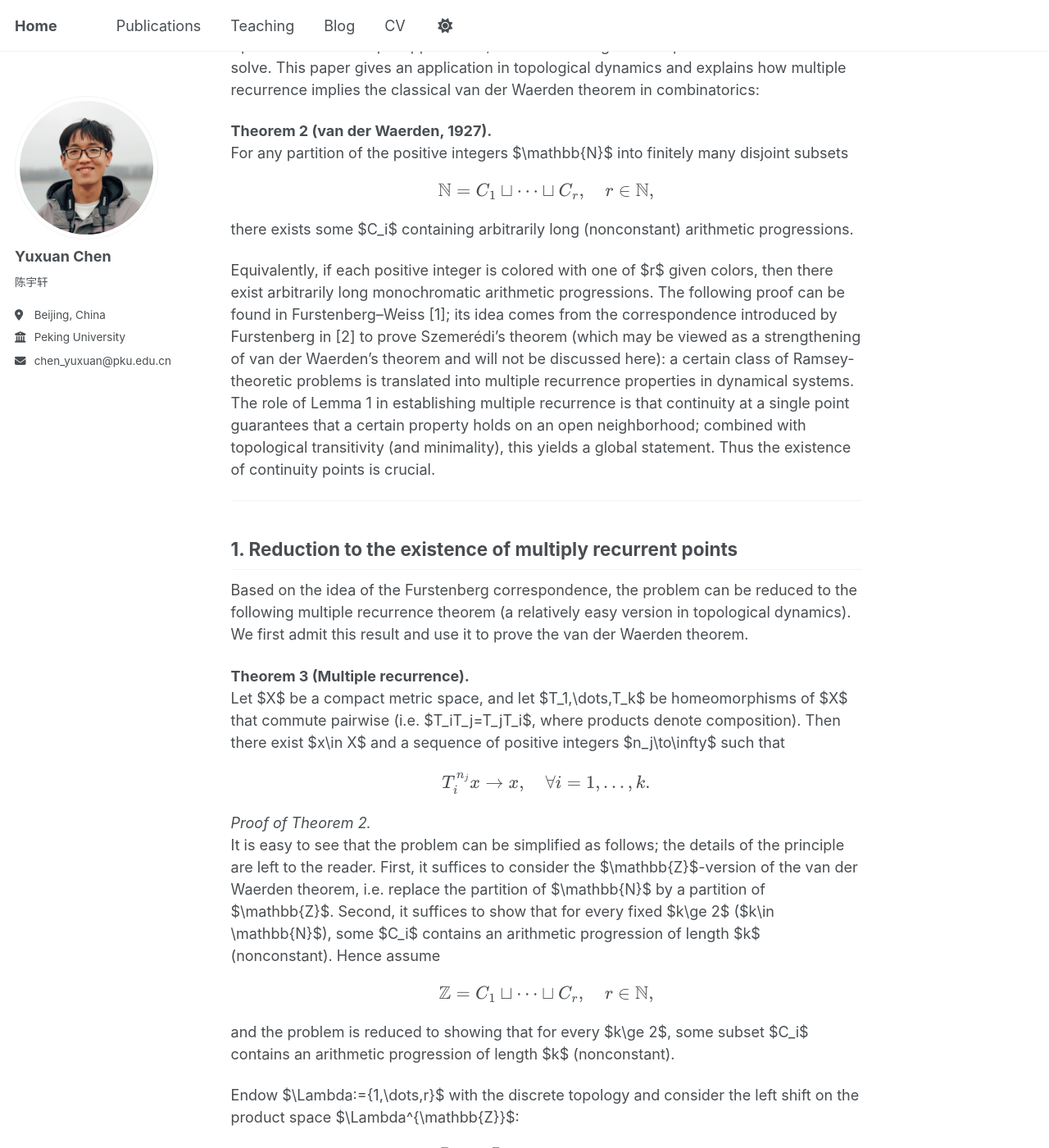
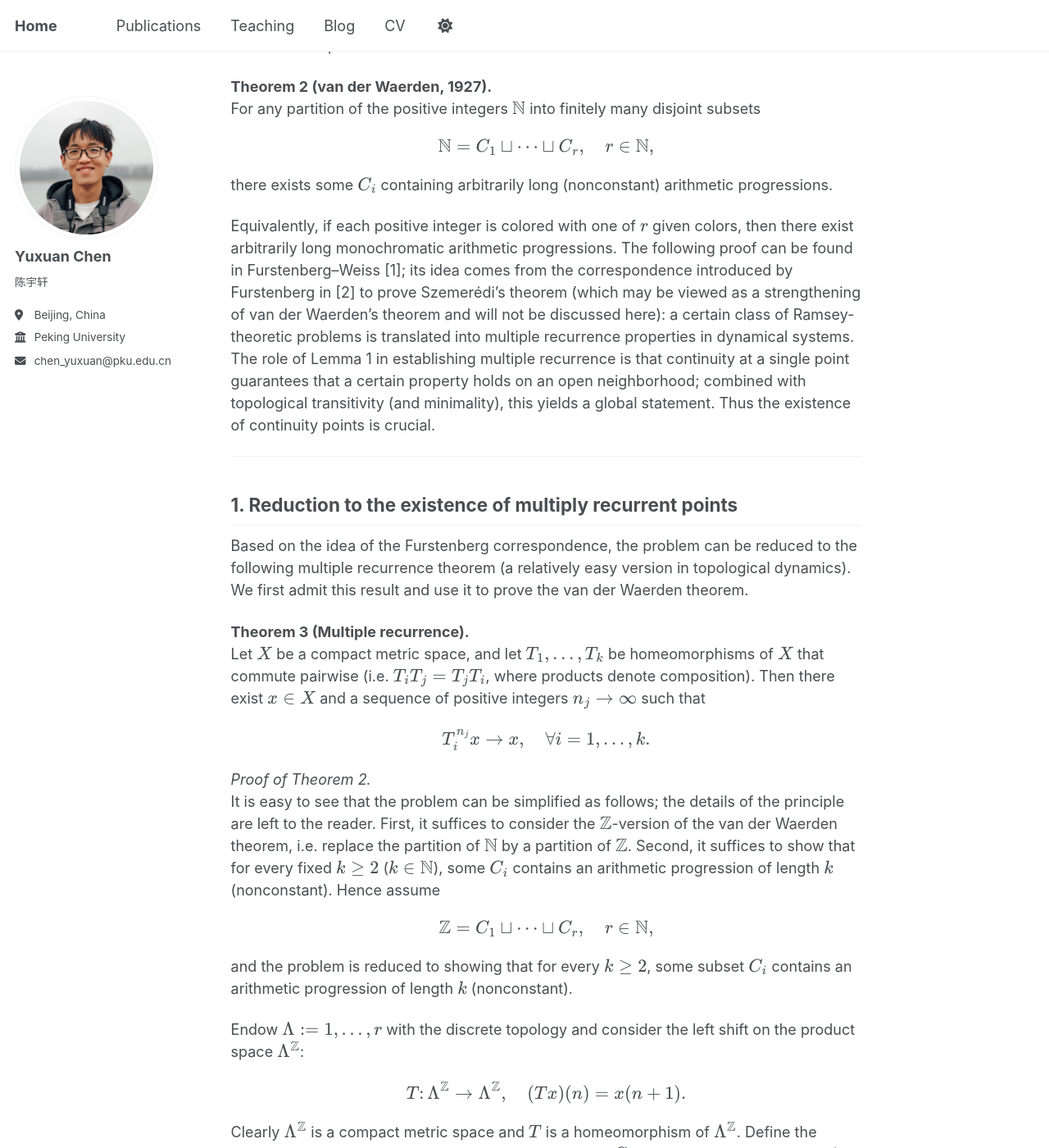
Before and after one commit to yxchen-pku/yxchen-pku.github.io, a Jekyll site: the page built from _posts/2026-09-02-vanderWaerden.md, in a window 1280 px wide and 1400 px high, scrolled down 1093 px. Shown: the whole window at 82% size. Built offline with Jekyll 4.4.1, drawn with Linux system fonts in a browser that asks for light colours; a script bundle is joined from its source files by our own code; library files that are not in the unit come from our copies; some of the changed text lies outside the part shown.

Commit message:
Update 2026-09-02-vanderWaerden.md

```diff
--- a/_posts/2026-09-02-vanderWaerden.md
+++ b/_posts/2026-09-02-vanderWaerden.md
@@ -19,9 +19,9 @@
 In mathematical analysis, when considering continuity of derivatives, one naturally encounters the following result:
 
 **Lemma 1.**
-Let $X$ be a complete metric space. If a sequence of continuous functions $f_n\colon X\to \mathbb{R}$ converges pointwise to $f\colon X\to \mathbb{R}$, then the set of continuity points of $f$ is a dense $G_\delta$ set. Here a $G_\delta$ set means a countable intersection of open sets.
+Let \\(X\\) be a complete metric space. If a sequence of continuous functions \\(f_n\colon X\to \mathbb{R}\\) converges pointwise to \\(f\colon X\to \mathbb{R}\\), then the set of continuity points of \\(f\\) is a dense \\(G_\delta\\) set. Here a \\(G_\delta\\) set means a countable intersection of open sets.
 
-In particular, $f$ has at least one continuity point, and in fact the set of continuity points is dense. From this one can show that if $\varphi\colon (a,b)\to \mathbb{R}$ is differentiable at every point, then $\varphi'$ cannot be nowhere continuous. It also shows that the Dirichlet function
+In particular, \\(f\\) has at least one continuity point, and in fact the set of continuity points is dense. From this one can show that if \\(\varphi\colon (a,b)\to \mathbb{R}\\) is differentiable at every point, then \\(\varphi'\\) cannot be nowhere continuous. It also shows that the Dirichlet function
 
 $$
 \mathbf{1}_{\mathbb{Q}}(x):=\begin{cases}
@@ -35,15 +35,15 @@
 Apart from these simple applications, it is hard to imagine what problems Lemma 1 can solve. This paper gives an application in topological dynamics and explains how multiple recurrence implies the classical van der Waerden theorem in combinatorics:
 
 **Theorem 2 (van der Waerden, 1927).**
-For any partition of the positive integers $\mathbb{N}$ into finitely many disjoint subsets
+For any partition of the positive integers \\(\mathbb{N}\\) into finitely many disjoint subsets
 
 $$
 \mathbb{N}=C_1\sqcup \cdots \sqcup C_r,\quad r\in \mathbb{N},
 $$
 
-there exists some $C_i$ containing arbitrarily long (nonconstant) arithmetic progressions.
+there exists some \\(C_i\\) containing arbitrarily long (nonconstant) arithmetic progressions.
 
-Equivalently, if each positive integer is colored with one of $r$ given colors, then there exist arbitrarily long monochromatic arithmetic progressions. The following proof can be found in Furstenberg–Weiss [1]; its idea comes from the correspondence introduced by Furstenberg in [2] to prove Szemerédi's theorem (which may be viewed as a strengthening of van der Waerden's theorem and will not be discussed here): a certain class of Ramsey-theoretic problems is translated into multiple recurrence properties in dynamical systems. The role of Lemma 1 in establishing multiple recurrence is that continuity at a single point guarantees that a certain property holds on an open neighborhood; combined with topological transitivity (and minimality), this yields a global statement. Thus the existence of continuity points is crucial.
+Equivalently, if each positive integer is colored with one of \\(r\\) given colors, then there exist arbitrarily long monochromatic arithmetic progressions. The following proof can be found in Furstenberg–Weiss [1]; its idea comes from the correspondence introduced by Furstenberg in [2] to prove Szemerédi's theorem (which may be viewed as a strengthening of van der Waerden's theorem and will not be discussed here): a certain class of Ramsey-theoretic problems is translated into multiple recurrence properties in dynamical systems. The role of Lemma 1 in establishing multiple recurrence is that continuity at a single point guarantees that a certain property holds on an open neighborhood; combined with topological transitivity (and minimality), this yields a global statement. Thus the existence of continuity points is crucial.
 
 ---
 
@@ -52,28 +52,28 @@
 Based on the idea of the Furstenberg correspondence, the problem can be reduced to the following multiple recurrence theorem (a relatively easy version in topological dynamics). We first admit this result and use it to prove the van der Waerden theorem.
 
 **Theorem 3 (Multiple recurrence).**
-Let $X$ be a compact metric space, and let $T_1,\dots,T_k$ be homeomorphisms of $X$ that commute pairwise (i.e. $T_iT_j=T_jT_i$, where products denote composition). Then there exist $x\in X$ and a sequence of positive integers $n_j\to\infty$ such that
+Let \\(X\\) be a compact metric space, and let \\(T_1,\dots,T_k\\) be homeomorphisms of \\(X\\) that commute pairwise (i.e. \\(T_iT_j=T_jT_i\\), where products denote composition). Then there exist \\(x\in X\\) and a sequence of positive integers \\(n_j\to\infty\\) such that
 
 $$
 T_i^{n_j}x\to x,\quad \forall i=1,\dots, k.
 $$
 
 *Proof of Theorem 2.*
-It is easy to see that the problem can be simplified as follows; the details of the principle are left to the reader. First, it suffices to consider the $\mathbb{Z}$-version of the van der Waerden theorem, i.e. replace the partition of $\mathbb{N}$ by a partition of $\mathbb{Z}$. Second, it suffices to show that for every fixed $k\ge 2$ ($k\in \mathbb{N}$), some $C_i$ contains an arithmetic progression of length $k$ (nonconstant). Hence assume
+It is easy to see that the problem can be simplified as follows; the details of the principle are left to the reader. First, it suffices to consider the \\(\mathbb{Z}\\)-version of the van der Waerden theorem, i.e. replace the partition of \\(\mathbb{N}\\) by a partition of \\(\mathbb{Z}\\). Second, it suffices to show that for every fixed \\(k\ge 2\\) (\\(k\in \mathbb{N}\\)), some \\(C_i\\) contains an arithmetic progression of length \\(k\\) (nonconstant). Hence assume
 
 $$
 \mathbb{Z} = C_1 \sqcup \cdots \sqcup C_r,\quad r\in \mathbb{N},
 $$
 
-and the problem is reduced to showing that for every $k\ge 2$, some subset $C_i$ contains an arithmetic progression of length $k$ (nonconstant).
+and the problem is reduced to showing that for every \\(k\ge 2\\), some subset \\(C_i\\) contains an arithmetic progression of length \\(k\\) (nonconstant).
 
-Endow $\Lambda:=\{1,\dots,r\}$ with the discrete topology and consider the left shift on the product space $\Lambda^{\mathbb{Z}}$:
+Endow \\(\Lambda:=\{1,\dots,r\}\\) with the discrete topology and consider the left shift on the product space \\(\Lambda^{\mathbb{Z}}\\):
 
 $$
 T\colon \Lambda^{\mathbb{Z}}\to \Lambda^{\mathbb{Z}},\quad (Tx)(n)=x(n+1).
 $$
 
-Clearly $\Lambda^{\mathbb{Z}}$ is a compact metric space and $T$ is a homeomorphism of $\Lambda^{\mathbb{Z}}$. Define the coloring vector (the name comes from thinking of $n\in C_i$ as $n$ being colored with the $i$-th color) $\xi\in \Lambda^{\mathbb{Z}}$ by
+Clearly \\(\Lambda^{\mathbb{Z}}\\) is a compact metric space and \\(T\\) is a homeomorphism of \\(\Lambda^{\mathbb{Z}}\\). Define the coloring vector (the name comes from thinking of \\(n\in C_i\\) as \\(n\\) being colored with the \\(i\\)-th color) \\(\xi\in \Lambda^{\mathbb{Z}}\\) by
 
 $$
 \xi(n)=i \iff n\in C_i.
@@ -85,45 +85,45 @@
 X = \overline{\{ T^m \xi : m\in \mathbb{Z} \}} \subset \Lambda^{\mathbb{Z}}.
 $$
 
-Then $X$ is compact and $T$-invariant (that is, $TX=X$). In what follows we regard $T$ as the restriction $T|_X\colon X\to X$.
+Then \\(X\\) is compact and \\(T\\)-invariant (that is, \\(TX=X\\)). In what follows we regard \\(T\\) as the restriction \\(T|_X\colon X\to X\\).
 
-Consider the $k-1$ pairwise commuting homeomorphisms of $X$
+Consider the \\(k-1\\) pairwise commuting homeomorphisms of \\(X\\)
 
 $$
 T,T^2,\dots ,T^{k-1}.
 $$
 
-By Theorem 3, there exist $x\in X$ and $n_j\to\infty$ such that
+By Theorem 3, there exist \\(x\in X\\) and \\(n_j\to\infty\\) such that
 
 $$
 T^{in_j}x\to x,\quad \forall i=1,\dots ,k-1.
 $$
 
-It is easy to see that convergence in $\Lambda^\mathbb{Z}$ is equivalent to eventual stabilization at every coordinate. Hence for sufficiently large $j$,
+It is easy to see that convergence in \\(\Lambda^\mathbb{Z}\\) is equivalent to eventual stabilization at every coordinate. Hence for sufficiently large \\(j\\),
 
 $$
 (T^{in_j}x)(0)=x(0),\quad \forall i=1,\dots ,k-1.
 $$
 
-Let $d=n_j>0$; the above becomes
+Let \\(d=n_j>0\\); the above becomes
 
 $$
 x(0)=x(d)=x(2d)=\cdots =x((k-1)d).
 $$
 
-By the definition of $X$, there exists $a\in\mathbb{Z}$ such that $T^a \xi$ agrees with $x$ at the finitely many coordinates $0,d,2d,\dots,(k-1)d$. Therefore
+By the definition of \\(X\\), there exists \\(a\in\mathbb{Z}\\) such that \\(T^a \xi\\) agrees with \\(x\\) at the finitely many coordinates \\(0,d,2d,\dots,(k-1)d\\). Therefore
 
 $$
 \xi(a + id) = x(id) = x(0),\quad \forall i=0,1,\dots ,k-1.
 $$
 
-This means that the arithmetic progression of length $k$
+This means that the arithmetic progression of length \\(k\\)
 
 $$
 a,\ a+d,\ a+2d,\ \dots,\ a+(k-1)d
 $$
 
-is monochromatic (contained in $C_{x(0)}$), which completes the proof of the van der Waerden theorem. $\square$
+is monochromatic (contained in \\(C_{x(0)}\\)), which completes the proof of the van der Waerden theorem. \\(\square\\)
 
 ---
 
@@ -132,107 +132,107 @@
 We prove Theorem 3 in five steps; the last step will use Lemma 1.
 
 *Proof of Theorem 3.*
-We proceed by induction on the number $k$ of homeomorphisms. For $k=1$ the conclusion is well known: if $T$ is a homeomorphism of a compact metric space $X$, then there exist $x\in X$ and $n_j\to\infty$ such that
+We proceed by induction on the number \\(k\\) of homeomorphisms. For \\(k=1\\) the conclusion is well known: if \\(T\\) is a homeomorphism of a compact metric space \\(X\\), then there exist \\(x\in X\\) and \\(n_j\to\infty\\) such that
 
 $$
 T^{n_j}x\to x.
 $$
 
-Such a point $x$ is called a (forward) recurrent point. A proof can be based on Step 1 below: first show that there exists a nonempty minimal closed invariant subset $X_0\subset X$, and then observe that the (forward) limit set
+Such a point \\(x\\) is called a (forward) recurrent point. A proof can be based on Step 1 below: first show that there exists a nonempty minimal closed invariant subset \\(X_0\subset X\\), and then observe that the (forward) limit set
 
 $$
 \omega(x):=\{y\in X\mid \text{there exists a sequence of positive integers }n_j\to\infty\text{ such that }T^{n_j}x\to y\}
 $$
 
-is closed and invariant. Compactness guarantees that $\omega(x)$ is nonempty, and minimality then implies that for every $x\in X_0$, $\omega(x)=X_0$; in particular, every $x\in X_0$ is recurrent. Now assume the conclusion holds for $k-1$ ($k\ge 2$) and consider the case of $k$ homeomorphisms.
+is closed and invariant. Compactness guarantees that \\(\omega(x)\\) is nonempty, and minimality then implies that for every \\(x\in X_0\\), \\(\omega(x)=X_0\\); in particular, every \\(x\in X_0\\) is recurrent. Now assume the conclusion holds for \\(k-1\\) (\\(k\ge 2\\)) and consider the case of \\(k\\) homeomorphisms.
 
 ### Step 1: Reduction to a minimal system
-Call a nonempty closed subset $Y\subset X$ invariant under the family $\{T_1,\dots,T_k\}$ if $T_i(Y)=Y$ for every $i=1,\dots,k$. Consider the family $\mathcal{C}$ of all nonempty closed invariant subsets. By a standard Zorn's lemma argument (using the finite intersection property of compact sets), one shows that $\mathcal{C}$ contains a minimal element $X_0$. Restricting the $T_i$ to $X_0$, we may assume that $X$ is minimal under the family $\{T_1,\dots,T_k\}$, i.e. the only nonempty closed invariant subset is $X$ itself.
+Call a nonempty closed subset \\(Y\subset X\\) invariant under the family \\(\\{T_1,\dots,T_k\\}\\) if \\(T_i(Y)=Y\\) for every \\(i=1,\dots,k\\). Consider the family \\(\mathcal{C}\\) of all nonempty closed invariant subsets. By a standard Zorn's lemma argument (using the finite intersection property of compact sets), one shows that \\(\mathcal{C}\\) contains a minimal element \\(X_0\\). Restricting the \\(T_i\\) to \\(X_0\\), we may assume that \\(X\\) is minimal under the family \\(\\{T_1,\dots,T_k\\}\\), i.e. the only nonempty closed invariant subset is \\(X\\) itself.
 
-### Step 2: $\Delta\cap \omega(\Delta)\not =\varnothing$
-On the product space $X^k$ define the homeomorphism
+### Step 2: \\(\Delta\cap \omega(\Delta)\not =\varnothing\\)
+On the product space \\(X^k\\) define the homeomorphism
 
 $$
 \widehat{T}=T_1\times \cdots \times T_k\colon X^k\to X^k.
 $$
 
-For $x\in X$, write the corresponding diagonal element as $\delta(x)=(x,\dots, x)\in \Delta$, where
+For \\(x\in X\\), write the corresponding diagonal element as \\(\delta(x)=(x,\dots, x)\in \Delta\\), where
 
 $$
 \Delta = \{ (x,\dots,x) \in X^k:x\in X \}.
 $$
 
-For any subset $A\subset X^k$, define its (forward) limit set by
+For any subset \\(A\subset X^k\\), define its (forward) limit set by
 
 $$
 \omega(A) = \left\{ y\in X^k \mid \text{there exist }a_j\in A\text{ and positive integers }n_j\to\infty\text{ such that } \widehat{T}^{n_j} a_j \to y \right\}.
 $$
 
-It is easy to see that $\omega(A)$ is closed. We now prove that $\omega(\Delta)\cap \Delta \neq \varnothing$. (In fact, this is the only place where the induction hypothesis is needed.)
+It is easy to see that \\(\omega(A)\\) is closed. We now prove that \\(\omega(\Delta)\cap \Delta \neq \varnothing\\). (In fact, this is the only place where the induction hypothesis is needed.)
 
-Consider the $k-1$ homeomorphisms
+Consider the \\(k-1\\) homeomorphisms
 
 $$
 S_i = T_iT_k^{-1}, \quad i=1,\dots,k-1.
 $$
 
-They commute pairwise. By the induction hypothesis, there exist $x\in X$ and positive integers $n_j\to\infty$ such that
+They commute pairwise. By the induction hypothesis, there exist \\(x\in X\\) and positive integers \\(n_j\to\infty\\) such that
 
 $$
 S_i^{n_j}x \to x,\quad \forall i=1,\dots ,k-1.
 $$
 
-Set $a_j = T_k^{-n_j}x\in X$. A direct computation gives
+Set \\(a_j = T_k^{-n_j}x\in X\\). A direct computation gives
 
 $$
 \widehat{T}^{n_j}\delta(a_j)=(T_1^{n_j}T_k^{-n_j}x,\dots,T_k^{n_j}T_k^{-n_j}x)=(S_1^{n_j}x,\dots,S_{k-1}^{n_j}x,x).
 $$
 
-By construction, the first $k-1$ coordinates converge to $x$, while the last coordinate is always $x$; hence
+By construction, the first \\(k-1\\) coordinates converge to \\(x\\), while the last coordinate is always \\(x\\); hence
 
 $$
 \widehat{T}^{n_j}\delta(a_j) \to (x,x,\dots,x) = \delta(x).
 $$
 
-Thus $\delta(x)\in\omega(\Delta)\cap\Delta$, so the latter is nonempty.
+Thus \\(\delta(x)\in\omega(\Delta)\cap\Delta\\), so the latter is nonempty.
 
-### Step 3: $\Delta \subset \omega(\Delta)$
-Using the diagonal map $\delta\colon X\to \Delta$, pull $\Delta$ back to $X$. Since the $T_i$ commute pairwise, one easily checks that $\delta^{-1}(\Delta \cap \omega(\Delta))$ is closed and invariant (left to the reader). Minimality then gives
+### Step 3: \\(\Delta \subset \omega(\Delta)\\)
+Using the diagonal map \\(\delta\colon X\to \Delta\\), pull \\(\Delta\\) back to \\(X\\). Since the \\(T_i\\) commute pairwise, one easily checks that \\(\delta^{-1}(\Delta \cap \omega(\Delta))\\) is closed and invariant (left to the reader). Minimality then gives
 
 $$
 \delta^{-1}(\Delta \cap \omega(\Delta))=X.
 $$
 
-Applying $\delta$ to both sides yields $\Delta \cap \omega(\Delta)=\Delta$, that is, $\Delta \subset \omega(\Delta)$.
+Applying \\(\delta\\) to both sides yields \\(\Delta \cap \omega(\Delta)=\Delta\\), that is, \\(\Delta \subset \omega(\Delta)\\).
 
 ### Step 4: Existence of approximately recurrent points
-We claim that for every $\varepsilon>0$, there exist $x\in X$ and $n\in \mathbb{N}$ such that
+We claim that for every \\(\varepsilon>0\\), there exist \\(x\in X\\) and \\(n\in \mathbb{N}\\) such that
 
 $$
 d_{X^k}(\widehat{T}^n \delta(x),\delta(x))\le \varepsilon.
 $$
 
-To prove this, choose any $z_0\in X$ and set $\varepsilon_0=\varepsilon/2$. Recursively define sequences $z_m\in X$, $n_m\in \mathbb{N}$, and $\varepsilon_m\in (0,\varepsilon/2]$ ($m\in \mathbb{N}$) as follows. Suppose $z_{m-1},\varepsilon_{m-1}$ have been chosen. Since $\Delta=\omega(\Delta)$, there exist $z_m\in X$ and $n_m\in \mathbb{N}$ such that
+To prove this, choose any \\(z_0\in X\\) and set \\(\varepsilon_0=\varepsilon/2\\). Recursively define sequences \\(z_m\in X\\), \\(n_m\in \mathbb{N}\\), and \\(\varepsilon_m\in (0,\varepsilon/2]\\) (\\(m\in \mathbb{N}\\)) as follows. Suppose \\(z_{m-1},\varepsilon_{m-1}\\) have been chosen. Since \\(\Delta=\omega(\Delta)\\), there exist \\(z_m\in X\\) and \\(n_m\in \mathbb{N}\\) such that
 
 $$
 d_{X^k}(\widehat{T}^{n_m}\delta(z_m),\delta(z_{m-1}))\le \varepsilon_{m-1}/2.
 $$
 
-Using continuity of $\widehat{T}^{n_m}$, choose $\varepsilon_m>0$ such that whenever $\vec{y}\in X^k$ satisfies $d_{X^k}(\vec{y},\delta(z_m))\le \varepsilon_m$,
+Using continuity of \\(\widehat{T}^{n_m}\\), choose \\(\varepsilon_m>0\\) such that whenever \\(\vec{y}\in X^k\\) satisfies \\(d_{X^k}(\vec{y},\delta(z_m))\le \varepsilon_m\\),
 
 $$
 d_{X^k}(\widehat{T}^{n_m}\vec{y},\widehat{T}^{n_m}\delta(z_m))\le \varepsilon_{m-1}/2.
 $$
 
-Since $\varepsilon_m$ may be made arbitrarily small, we can require $\varepsilon_m\in (0,\varepsilon/2]$.
+Since \\(\varepsilon_m\\) may be made arbitrarily small, we can require \\(\varepsilon_m\in (0,\varepsilon/2]\\).
 
-Because $X$ is compact, the sequence $\{z_m\}$ has a convergent subsequence. In particular, there exist $p<q$ such that
+Because \\(X\\) is compact, the sequence \\(\\{z_m\\}\\) has a convergent subsequence. In particular, there exist \\(p<q\\) such that
 
 $$
 d_{X^k} (\delta(z_p),\delta(z_q))<\varepsilon/2.
 $$
 
-If $q=p+1$, then the construction and the triangle inequality give
+If \\(q=p+1\\), then the construction and the triangle inequality give
 
 $$
 \begin{aligned}
@@ -242,89 +242,89 @@
 \end{aligned}
 $$
 
-Thus the claim holds with $x=z_{p+1}$ and $n=n_{p+1}$. If $q\ge p+2$, inspired by the above argument, we try to take $x=z_q$ and
+Thus the claim holds with \\(x=z_{p+1}\\) and \\(n=n_{p+1}\\). If \\(q\ge p+2\\), inspired by the above argument, we try to take \\(x=z_q\\) and
 
 $$
 n=n_q+n_{q-1}+\cdots +n_{p+1}.
 $$
 
-Then it is easy to prove by backward induction from the construction (left to the reader) that for every $\ell=q,q-1,\dots ,p+1$,
+Then it is easy to prove by backward induction from the construction (left to the reader) that for every \\(\ell=q,q-1,\dots ,p+1\\),
 
 $$
 d_{X^k}(\widehat{T}^{n_\ell}\widehat{T}^{n_{\ell+1}}\cdots \widehat{T}^{n_q} \delta(z_q),\delta(z_{\ell-1}))\le \varepsilon_{\ell-1}.
 $$
 
-In particular, taking $\ell=p+1$ yields
+In particular, taking \\(\ell=p+1\\) yields
 
 $$
 d_{X^k}(\widehat{T}^n \delta(z_q),\delta(z_p))\le \varepsilon_p.
 $$
 
-Combining this with the triangle inequality and $\varepsilon_p\le \varepsilon/2$ proves the claim.
+Combining this with the triangle inequality and \\(\varepsilon_p\le \varepsilon/2\\) proves the claim.
 
 ### Step 5: Completion via Lemma 1
-Define the auxiliary function $F\colon X\to \mathbb{R}$ by
+Define the auxiliary function \\(F\colon X\to \mathbb{R}\\) by
 
 $$
 F(x)=\inf_{n\ge 1} d_{X^k}(\widehat{T}^{n}\delta(x), \delta(x))\in [0,\infty).
 $$
 
-The desired multiple recurrence is equivalent to the existence of $x\in X$ with $F(x)=0$. Note that the claim in Step 4 can be translated as
+The desired multiple recurrence is equivalent to the existence of \\(x\in X\\) with \\(F(x)=0\\). Note that the claim in Step 4 can be translated as
 
 $$
 \inf_{x\in X} F(x)=0.
 $$
 
-(Since $F$ need not be lower semicontinuous, this alone does not directly imply that $F$ has a zero.) Rewriting $\inf_{n\ge 1}$ as $\lim_{N\to \infty} \inf_{1\le n\le N}$, we see that $F$ is the pointwise limit of a sequence of continuous functions; Lemma 1 therefore guarantees that $F$ has a point of continuity. The key trick is the following:
+(Since \\(F\\) need not be lower semicontinuous, this alone does not directly imply that \\(F\\) has a zero.) Rewriting \\(\inf_{n\ge 1}\\) as \\(\lim_{N\to \infty} \inf_{1\le n\le N}\\), we see that \\(F\\) is the pointwise limit of a sequence of continuous functions; Lemma 1 therefore guarantees that \\(F\\) has a point of continuity. The key trick is the following:
 
-> If $x_0\in X$ is a continuity point of $F$, then $F(x_0)=0$.
+> If \\(x_0\in X\\) is a continuity point of \\(F\\), then \\(F(x_0)=0\\).
 
-Indeed, suppose for contradiction that $F(x_0)>0$. Then there exist $\eta>0$ and an open neighborhood $U$ of $x_0$ such that
+Indeed, suppose for contradiction that \\(F(x_0)>0\\). Then there exist \\(\eta>0\\) and an open neighborhood \\(U\\) of \\(x_0\\) such that
 
 $$
 F(u)>\eta,\quad \forall u\in U.
 $$
 
-Since $X$ is minimal, the family of open sets $\{T_1^{n_1}\cdots T_k^{n_k}(U):n_1,\dots ,n_k\in \mathbb{Z}\}$ covers $X$: the complement of its union is a closed invariant proper subset of $X$, hence must be empty. By compactness, there exist finitely many $R_1,\dots ,R_M$, each a finite composition of the $T_1,\dots, T_k$, such that
+Since \\(X\\) is minimal, the family of open sets \\(\\{T_1^{n_1}\cdots T_k^{n_k}(U):n_1,\dots ,n_k\in \mathbb{Z}\\}\\) covers \\(X\\): the complement of its union is a closed invariant proper subset of \\(X\\), hence must be empty. By compactness, there exist finitely many \\(R_1,\dots ,R_M\\), each a finite composition of the \\(T_1,\dots, T_k\\), such that
 
 $$
 X=\bigcup_{j=1}^M R_j(U).
 $$
 
-Lift each $R_j$ to a homeomorphism of $X^k$ by
+Lift each \\(R_j\\) to a homeomorphism of \\(X^k\\) by
 
 $$
 \widehat{R}_j=R_j\times \cdots \times R_j\colon X^k\to X^k.
 $$
 
-Since the $T_i$ commute pairwise, each $\widehat{R}_j$ commutes with $\widehat{T}$. The finitely many homeomorphisms $\widehat{R}_j^{-1}$ are uniformly continuous on the compact space $X^k$, so there exists $\varepsilon>0$ such that for every $j=1,\dots,M$ and all $\vec{y},\vec{z}\in X^k$,
+Since the \\(T_i\\) commute pairwise, each \\(\widehat{R}_j\\) commutes with \\(\widehat{T}\\). The finitely many homeomorphisms \\(\widehat{R}_j^{-1}\\) are uniformly continuous on the compact space \\(X^k\\), so there exists \\(\varepsilon>0\\) such that for every \\(j=1,\dots,M\\) and all \\(\vec{y},\vec{z}\in X^k\\),
 
 $$
 d_{X^k}(\widehat{R}_j \vec{y}, \widehat{R}_j \vec{z})\le \varepsilon \Longrightarrow d_{X^k}(\vec{y},\vec{z}) \le \eta.
 $$
 
-By the claim in Step 4, there exist $x\in X$ and $n\in \mathbb{N}$ such that
+By the claim in Step 4, there exist \\(x\in X\\) and \\(n\in \mathbb{N}\\) such that
 
 $$
 d_{X^k}(\widehat{T}^{n}\delta(x), \delta(x))\le \varepsilon.
 $$
 
-There exist $j\in \{1,\dots, M\}$ and $u\in U$ with $x=R_j(u)$. Substituting this into the previous inequality and using the fact that $\widehat{R}_j$ commutes with $\widehat{T}$, we obtain
+There exist \\(j\in \\{1,\dots, M\\}\\) and \\(u\in U\\) with \\(x=R_j(u)\\). Substituting this into the previous inequality and using the fact that \\(\widehat{R}_j\\) commutes with \\(\widehat{T}\\), we obtain
 
 $$
 d_{X^k}\big(\widehat{R}_j \widehat{T}^{n}\delta(u), \widehat{R}_j \delta(u)\big)\le \varepsilon.
 $$
 
-The choice of $\varepsilon$ then guarantees
+The choice of \\(\varepsilon\\) then guarantees
 
 $$
 d_{X^k}\big(\widehat{T}^{n}\delta(u), \delta(u)\big)\le \eta.
 $$
 
-But this contradicts $F(u)>\eta$ for $u\in U$! Therefore the value of $F$ at any continuity point must be $0$, and Theorem 3 follows. $\square$
+But this contradicts \\(F(u)>\eta\\) for \\(u\in U\\)! Therefore the value of \\(F\\) at any continuity point must be \\(0\\), and Theorem 3 follows. \\(\square\\)
 
 **Remark.**
-One can also show directly in Step 4 (using the method of Step 5) that the points $x$ in the claim are dense; then in Step 5 the infimum of $F$ over any open set is $0$, so at a continuity point $F$ must be $0$.
+One can also show directly in Step 4 (using the method of Step 5) that the points \\(x\\) in the claim are dense; then in Step 5 the infimum of \\(F\\) over any open set is \\(0\\), so at a continuity point \\(F\\) must be \\(0\\).
 
 ---
 
```
Also changed, not shown: other parts of _posts/2026-09-02-vanderWaerden.md (+1 -1 lines).
